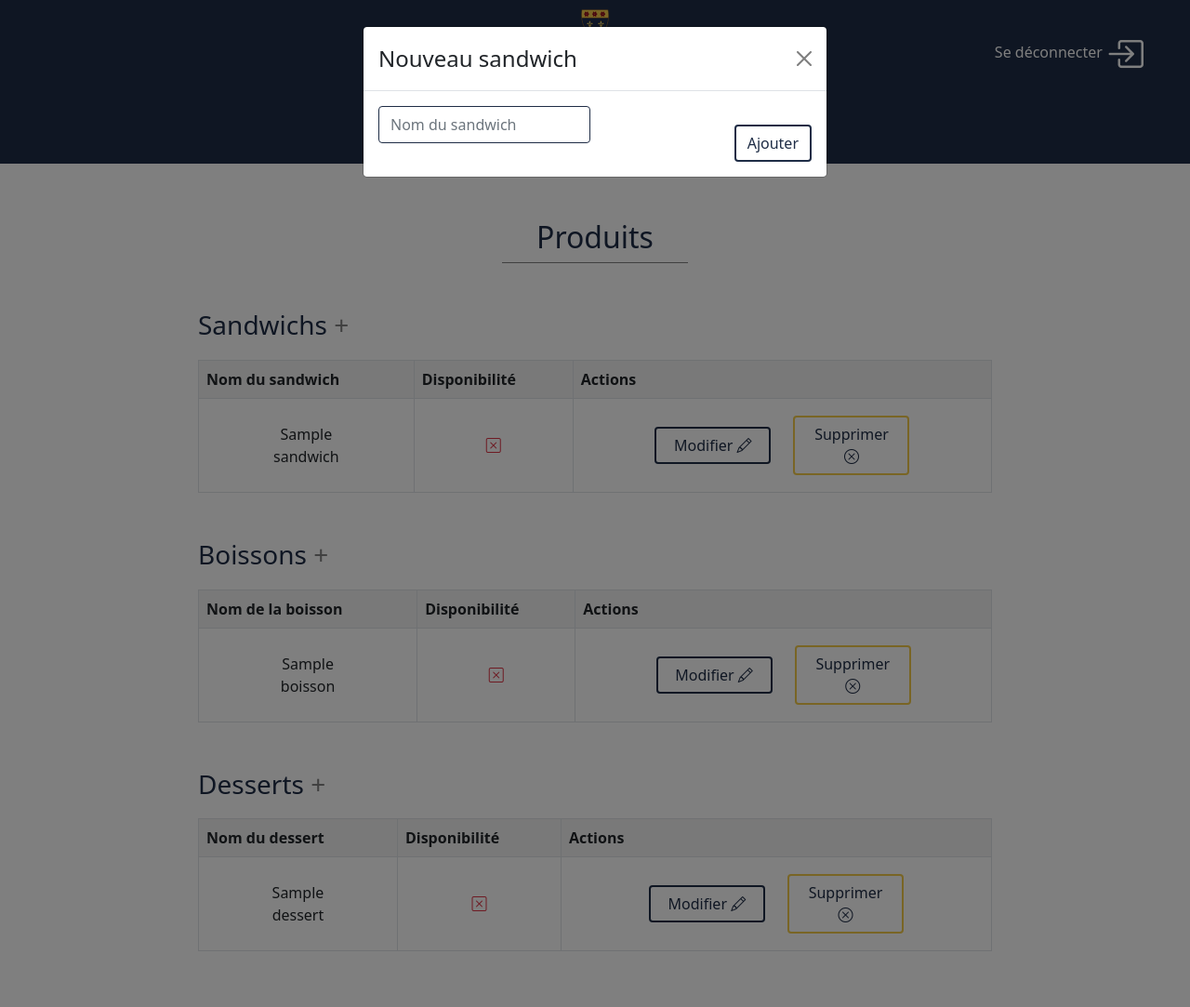
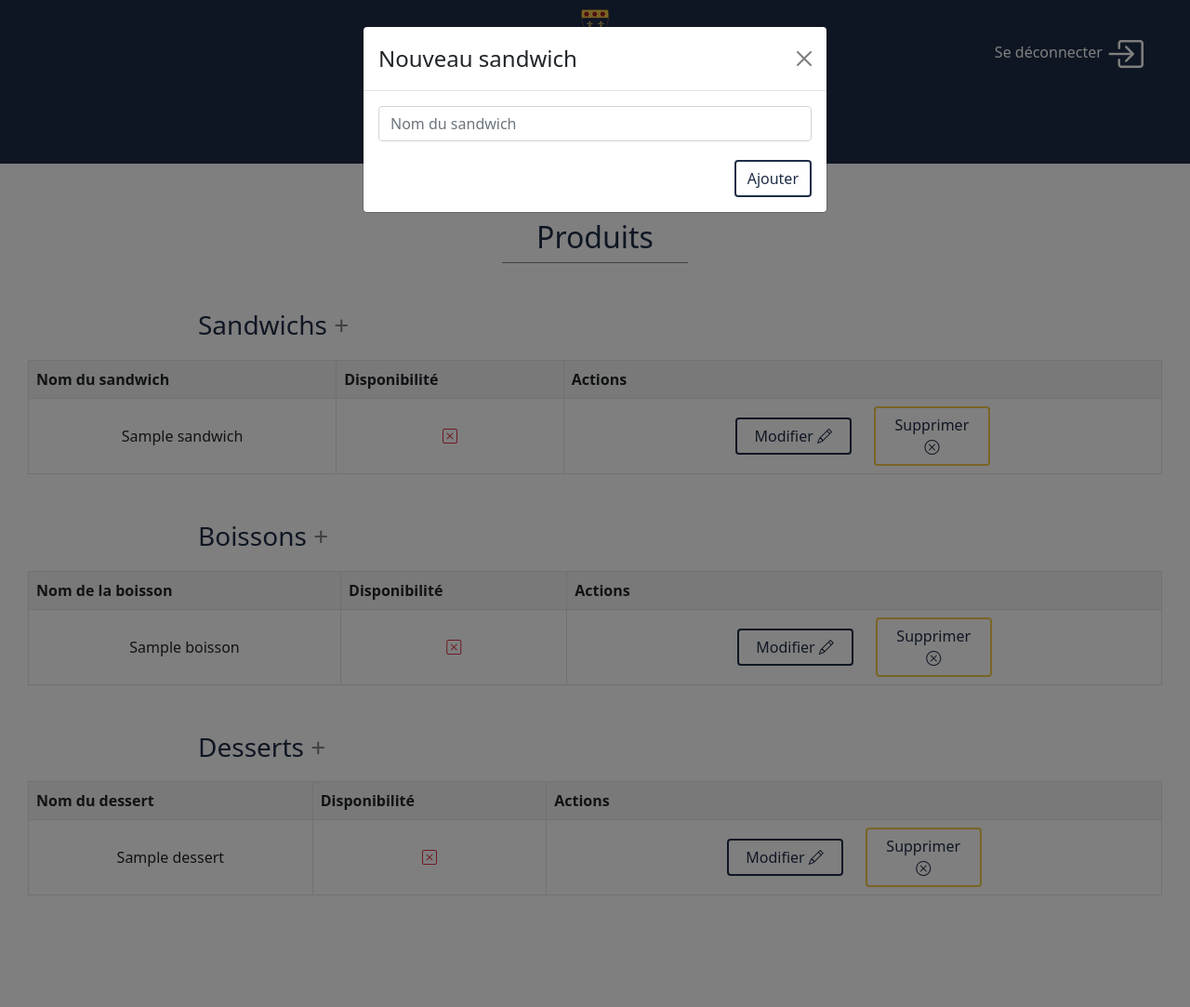
Before and after one commit to Antony013/sandwich, a PHP site: page /backoffice/boProduits.php in a window 1280 px wide, after a click that opens the changed part. Shown: the whole page at 93% size. Run offline with PHP 8.4, Linux system fonts and the light colour scheme; the visitor is signed in with stand-in values (Sample User, id 1); tables that the repository leaves empty or names only in its code hold one stand-in row (values such as "Sample post"); some libraries are stand-ins or nearby versions.

Commit message:
Update index.css

```diff
--- a/projet_fin_annee_sandwich/index.css
+++ b/projet_fin_annee_sandwich/index.css
@@ -91,19 +91,28 @@ section {
 
 @media (max-width: 505px) {
 	.btn-menu, .btn-log, .btn-modif {
-		margin: 50px 100px;
+		margin: 50px 25%;
 	}
 	.btn-log, .btn-modif {
-		margin: 0 100px;
+		margin: 0 25%;
 	}
 }
 
-@media (max-width: 425px) {
+@media (max-width: 320px) {
 	.btn-menu, .btn-log, .btn-modif {
-		margin: 50px 44px;
+		margin: 50px 16%;
 	}
 	.btn-log, .btn-modif {
-		margin: 0 44px;
+		margin: 0 16%;
+	}
+}
+
+@media (max-width: 375px) {
+	.btn-menu, .btn-log, .btn-modif {
+		margin: 50px 19%;
+	}
+	.btn-log, .btn-modif {
+		margin: 0 19%;
 	}
 }
 
@@ -122,12 +131,6 @@ section {
 	position: absolute;
 	text-align: center;
 	top: 110px;
-}
-
-@media (max-width: 486px){
-	#menu-nav{
-		top: 160px;
-	}
 }
 
 #menu-nav a{
@@ -161,49 +164,39 @@ section {
 
 /* ----------------------------------- backoffice products/students ----------------------------------- */
 
-#components-consultation h2 ,#students-consultation h2{
+#components-consultation h2 {
 text-align: center;
 color: #1F2D46;
 margin-top: 30px;
 }
 
-#hr {
+#components-consultation #hr {
 border-top: 1px solid grey;
 width: 200px;
 margin: 0 auto 40px !important;
 }
 
-#components-consultation h3 , #students-consultation h3{
+#components-consultation h3{
 width: 70%;
 margin: 50px auto 20px;
 color: #1F2D46;
 }
 
-#components-consultation h3 a, #students-consultation h3 a{
+#components-consultation h3 a{
 color: grey;
 text-decoration: none;
 }
 
-#components-consultation h3 a:hover, #students-consultation h3 a:hover{
+#components-consultation h3 a:hover{
 color: #f2ca4b;
 }
 
-#components-consultation table ,#students-consultation table{
-	width: 70%;
-	margin: 0 auto;
-}
-
-@media (max-width: 600px){
-	#components-consultation table ,#students-consultation table{
-		width: 100%;	}
-}
-
-#components-consultation td, #students-consultation td{
+#components-consultation td{
 text-align: center;
 position: relative;
 }
 
-#components-consultation td p, #students-consultation td p{
+#components-consultation td p{
 position: absolute;
 top: 50%;
 left: 50%;
@@ -212,30 +205,37 @@ section {
 
 .btn-table{
 width: 125px;
-	margin: 10px;
+margin-left: 10px;
+margin-right: 10px;
 }
 
-.btn-modif-product, .btn-modif-eleve{
+@media (max-width: 890px){
+.btn-table{
+margin: 10px 0;
+}
+}
+
+.btn-modif-product{
 color: #1F2D46 !important;
 border: 2px solid #1F2D46 !important;
 }
 
-.btn-delete-product,.btn-disable-product,.btn-delete-eleve,.btn-disable-eleve{
+.btn-delete-product,.btn-disable-product{
 color: #1F2D46 !important;
 border: 2px solid #f2ca4b !important;
 }
 
-.btn-modif-product:hover,.btn-modif-eleve:hover{
+.btn-modif-product:hover{
 color: white !important;
 background-color: #1F2D46;
 }
 
- .btn-disable-product:hover,.btn-disable-eleve:hover {
+ .btn-disable-product:hover {
 color: white !important;
 background-color: #f2ca4b;
 }
 
-.btn-delete-product:hover , .btn-delete-eleve:hover {
+.btn-delete-product:hover {
 color: white !important;
 background-color: #dc3546;
 border-color: #dc3546 !important;
@@ -244,13 +244,6 @@ section {
 .btn-modal{
 float: right;
 margin-top: 20px;
-}
-
-#components-consultation .modal input, #components-consultation .modal select, #students-consultation .modal input, #students-consultation .modal select{
-	width: 49%;
-	height: 40px;
-	border-color: #1F2D46;
-	display: inline-block;
 }
 
 
@@ -279,15 +272,25 @@ section {
 	background-color: white;
 }
 
+/*#box-reg:hover {
+	transform: scale(1.05,1.05);
+	box-shadow: rgba(0, 0, 0, 0.3) 0px 19px 38px, rgba(0, 0, 0, 0.22) 0px 15px 12px;
+}*/
+
 #box-reg p {
 	margin: 60px 0;
 }
 
 #box-reg button {
-	border: 1px solid #1F2D46;
 	width: 340px;
 	height: 65px;
 	border-radius: 20px;
+	border: 1px solid #1F2D46;
+}
+
+#box-reg button:hover {
+	/*font-size: 20px;*/
+	transform: scale(1.05,1.05);
 }
 
 #box-reg a{
```
Lines whose indentation alone changed are shown as unchanged.
